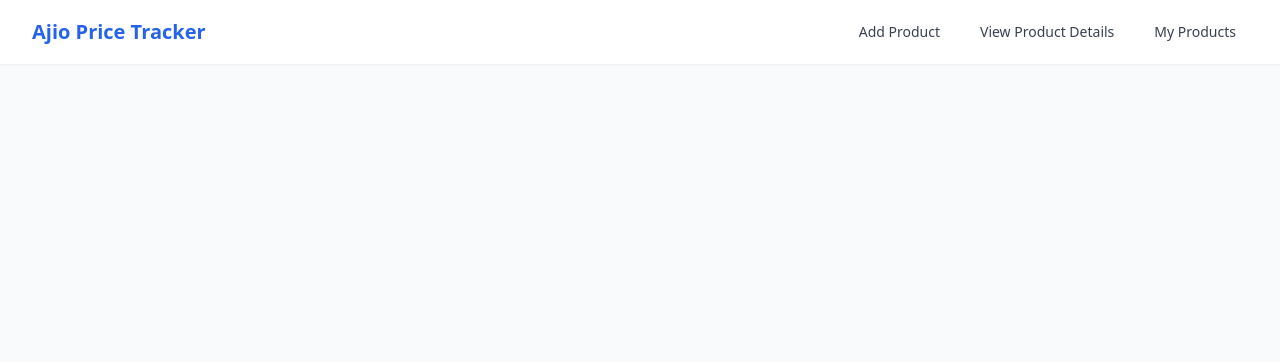
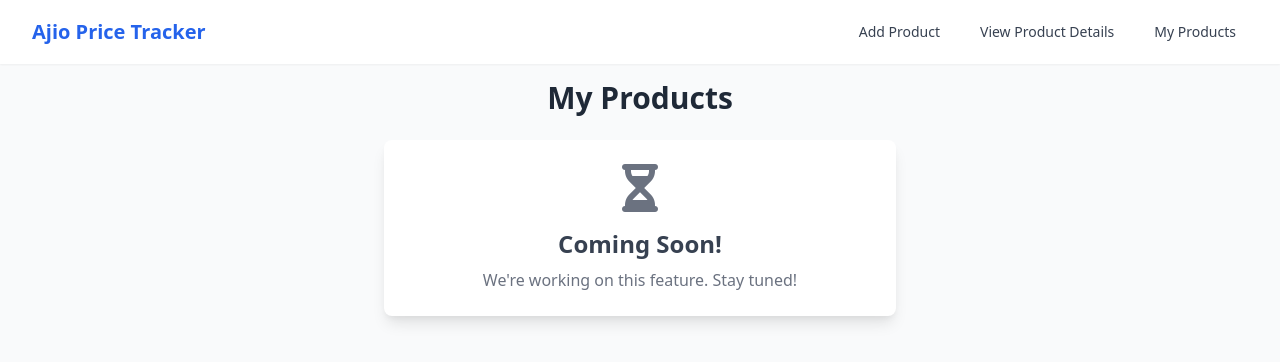
Before and after one commit to ketan-16/ajio-price-tracker, a Flask app: page /my_product in a window 1280 px wide. Shown: the top 362 px of the page. Run offline with Flask 3, Linux system fonts and the light colour scheme.

Commit message:
add design-my_product

```diff
--- a/templates/my_product.html
+++ b/templates/my_product.html
@@ -4,9 +4,10 @@
 <head>
     <meta charset="UTF-8">
     <meta name="viewport" content="width=device-width, initial-scale=1.0">
-    <title>My_Product</title>
+    <title>My Products - Ajio Price Tracker</title>
     <link href="https://cdnjs.cloudflare.com/ajax/libs/tailwindcss/2.2.19/tailwind.min.css" rel="stylesheet">
     <link rel="stylesheet" href="https://cdnjs.cloudflare.com/ajax/libs/font-awesome/6.0.0-beta3/css/all.min.css">
+
     <style>
         .hero-gradient {
             background: linear-gradient(135deg, #f5f7fa 0%, #e4e8ed 100%);
@@ -24,35 +25,62 @@
 </head>
 
 <body class="font-sans text-gray-800 bg-gray-50">
+
+    <!-- Navbar Section -->
     <nav class="bg-white shadow-sm fixed top-0 left-0 w-full z-50">
         <div class="max-w-7xl mx-auto px-4 sm:px-6 lg:px-8">
-            <div class="flex justify-between h-16">
-                <div class="flex">
-                    <div class="flex-shrink-0 flex items-center">
-                        <a href="/" class="text-blue-600 text-xl font-bold">
-                            Ajio Price Tracker
-                        </a>
+            <div class="flex justify-between items-center h-16">
+                <!-- Brand / Logo -->
+                <a href="/" class="text-blue-600 text-xl font-bold">
+                    Ajio Price Tracker
+                </a>
 
-                    </div>
-                </div>
-                <div class="hidden md:ml-6 md:flex md:items-center md:space-x-4">
-                    <a href="/addproduct" class="text-gray-700 hover:text-blue-600 px-3 py-2 rounded-md text-sm font-medium">
+                <!-- Desktop Menu -->
+                <div class="hidden md:flex md:items-center md:space-x-4">
+                    <a href="/addproduct"
+                        class="text-gray-700 hover:text-blue-600 px-3 py-2 rounded-md text-sm font-medium">
                         Add Product
                     </a>
-                    <a href="/view_product_details" class="text-gray-700 hover:text-blue-600 px-3 py-2 rounded-md text-sm font-medium">
+                    <a href="/view_product_details"
+                        class="text-gray-700 hover:text-blue-600 px-3 py-2 rounded-md text-sm font-medium">
                         View Product Details
                     </a>
-                    <a href="/my_product" class="text-gray-700 hover:text-blue-600 px-3 py-2 rounded-md text-sm font-medium">
+                    <a href="/my_product"
+                        class="text-gray-700 hover:text-blue-600 px-3 py-2 rounded-md text-sm font-medium">
                         My Products
                     </a>
                 </div>
-                </div>
+
+                <!-- Mobile Menu Button -->
+                <div class="-mr-2 flex items-center md:hidden">
+                    <button id="mobile-menu-button"
+                        class="inline-flex items-center justify-center p-2 rounded-md text-gray-400 hover:text-gray-500 hover:bg-gray-100 focus:outline-none focus:ring-2 focus:ring-inset focus:ring-blue-500">
+                        <span class="sr-only">Open main menu</span>
+                        <svg class="h-6 w-6" xmlns="http://www.w3.org/2000/svg" fill="none" viewBox="0 0 24 24"
+                            stroke="currentColor" aria-hidden="true">
+                            <path stroke-linecap="round" stroke-linejoin="round" stroke-width="2"
+                                d="M4 6h16M4 12h16M4 18h16" />
+                        </svg>
                     </button>
                 </div>
             </div>
         </div>
     </nav>
-<div>Coming Soon</div>
+
+    <!-- Main Content Section -->
+    <div class="container mx-auto mt-20 px-4 sm:px-6 lg:px-8">
+        <h1 class="text-3xl font-bold text-gray-800 text-center mb-6">My Products</h1>
+
+        <!-- Placeholder Section -->
+        <div class="flex justify-center items-center min-h-[60vh]">
+            <div class="bg-white shadow-lg rounded-lg p-6 text-center w-full max-w-lg">
+                <i class="fas fa-hourglass-half text-5xl text-gray-500 mb-4"></i>
+                <h2 class="text-2xl font-semibold text-gray-700">Coming Soon!</h2>
+                <p class="text-gray-500 mt-2">We're working on this feature. Stay tuned!</p>
+            </div>
+        </div>
+    </div>
+
 </body>
 
 </html>
```
